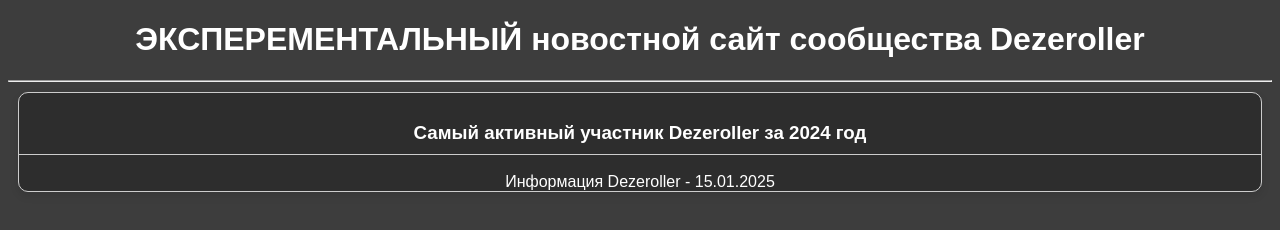
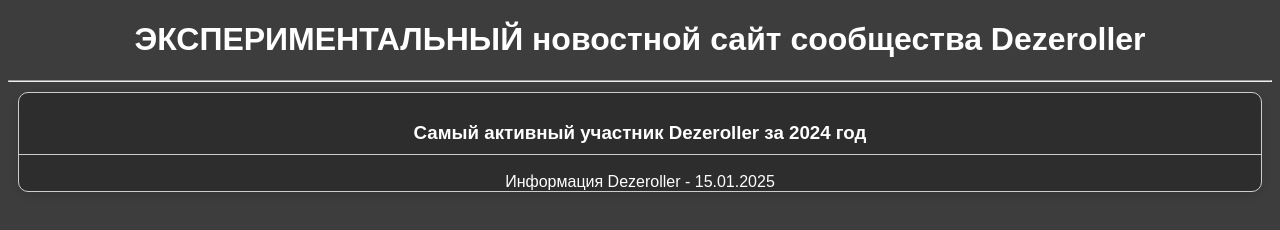
Before and after one commit to 08800880M/sourcedez.github.io, a plain HTML site: page index.html in a window 1280 px wide. Drawn offline with Linux system fonts and the light colour scheme.

Commit message:
Update index.html

```diff
--- a/index.html
+++ b/index.html
@@ -9,7 +9,7 @@
 </head>
 <body>
 
-<h1 style="text-align: center;">ЭКСПЕРЕМЕНТАЛЬНЫЙ новостной сайт сообщества Dezeroller</h1>
+<h1 style="text-align: center;">ЭКСПЕРИМЕНТАЛЬНЫЙ новостной сайт сообщества Dezeroller</h1>
 <hr>
 
         <div class="news-tile" onclick="toggleDetails(this)">
```
